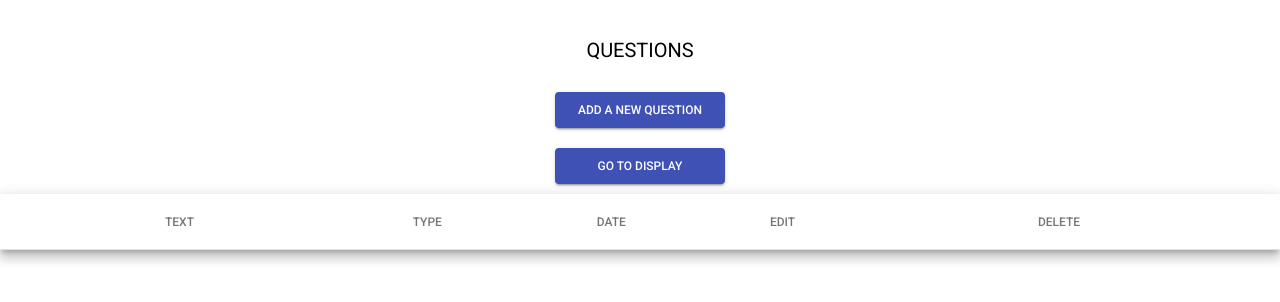
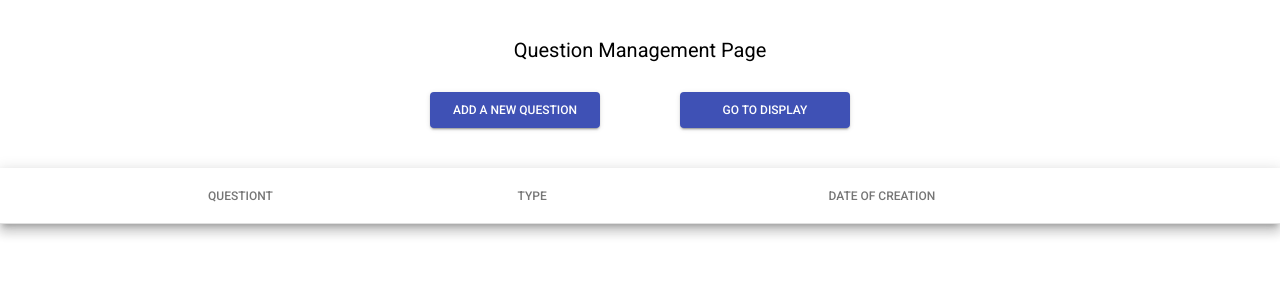
Before and after one commit to krayevska/forms-app, an Angular app: page / in a window 1280 px wide. Shown: the top 302 px of the page. Built offline with nearby package versions, Linux system fonts and the light colour scheme.

Commit message:
final refactoring before review

```diff
--- a/src/app/app.module.ts
+++ b/src/app/app.module.ts
@@ -5,7 +5,6 @@ import { MatTableModule } from '@angular/material/table';
 import { MatIconModule } from '@angular/material/icon';
 import { MatFormFieldModule } from '@angular/material/form-field';
 import { MatCheckboxModule } from '@angular/material/checkbox';
-
 import { MatButtonModule } from '@angular/material/button';
 import { ReactiveFormsModule } from '@angular/forms';
 import { MatCardModule } from '@angular/material/card';
@@ -13,6 +12,7 @@ import {
   MatRadioModule,
   MAT_RADIO_DEFAULT_OPTIONS,
 } from '@angular/material/radio';
+
 import { MatInputModule } from '@angular/material/input';
 import { AppRoutingModule } from './app-routing.module';
 import { AppComponent } from './app.component';
--- a/src/app/components/edit/edit.component.html
+++ b/src/app/components/edit/edit.component.html
@@ -75,14 +75,14 @@
       mat-raised-button
       type="submit"
       color="primary"
-      [disabled]="!questionForm.valid"
+      [disabled]="!questionForm.valid || questionForm.pristine"
     >
       Submit
     </button>
   </div>
 
   <div class="button-wrapper">
-    <button mat-stroked-button color="primary" (click)="goToQuestions()">
+    <button mat-stroked-button color="primary" (click)="goToManagmentPage()">
       Go to Questions
     </button>
   </div>
--- a/src/app/components/edit/edit.component.ts
+++ b/src/app/components/edit/edit.component.ts
@@ -1,6 +1,5 @@
 import { Component, OnInit } from '@angular/core';
 import {
-  AbstractControl,
   FormArray,
   FormBuilder,
   FormControl,
@@ -23,6 +22,7 @@ export class EditComponent implements OnInit {
   public question?: Question;
   public isAnswerOpen?: boolean;
   public updateValidation = updateValidation;
+  public editQuestion = editQuestion;
 
   constructor(
     private fb: FormBuilder,
@@ -43,9 +43,8 @@ export class EditComponent implements OnInit {
 
   setForm(question: Question) {
     let answersControls: FormControl[] = [];
-    let currentAnswers = question.answerOptions;
-    currentAnswers?.forEach((option) => {
-      answersControls.push(this.fb.control(option, [Validators.required]));
+    question.answerOptions?.forEach((option) => {
+      answersControls.push(this.fb.control(option));
     });
 
     this.questionForm = this.fb.group({
@@ -66,17 +65,16 @@ export class EditComponent implements OnInit {
     return this.questionForm?.get('answers') as FormArray;
   }
 
-  goToQuestions(): void {
+  goToManagmentPage(): void {
     this.router.navigate(['']);
   }
 
   onSubmit(): void {
-    let editedQ: Question;
     if (this.question) {
-      editedQ = editQuestion(this.questionForm?.value, this.question);
-      this.localStorageService.editQuestion(this.question);
+      this.editQuestion(this.questionForm?.value, this.question);
+      this.localStorageService.updateQuestion(this.question);
     }
-    this.goToQuestions();
+    this.goToManagmentPage();
   }
 
   onChange(e: MatRadioChange): void {
--- a/src/app/components/management/management.component.css
+++ b/src/app/components/management/management.component.css
@@ -7,6 +7,7 @@
 }
 
 .title-container {
+  width: 260px;
   font-size: 20px;
   padding-top: 40px;
 }
@@ -18,9 +19,16 @@ button {
 
 table {
   width: 100%;
+  margin-top: 30px;
 }
 
 td.mat-cell,
 th.mat-header-cell {
   text-align: center !important;
 }
+
+.buttons {
+  display: flex;
+  width: 500px;
+  margin: 0 auto;
+}
--- a/src/app/components/management/management.component.html
+++ b/src/app/components/management/management.component.html
@@ -1,8 +1,8 @@
 <div class="main-wrapper">
   <div class="title-container">
-    <p class="title">QUESTIONS</p>
+    <p class="title">Question Management Page</p>
   </div>
-
+  <div class="buttons">
     <div class="button-container">
       <button mat-raised-button color="primary" (click)="createQuestion()">
         ADD A NEW QUESTION
@@ -13,10 +13,12 @@
         GO TO DISPLAY
       </button>
     </div>
+  </div>
+
   <ng-container *ngIf="questions">
     <table mat-table [dataSource]="questions" class="mat-elevation-z8">
       <ng-container matColumnDef="text">
-        <th mat-header-cell *matHeaderCellDef>TEXT</th>
+        <th mat-header-cell *matHeaderCellDef>QUESTIONT</th>
         <td mat-cell *matCellDef="let question">{{ question.text }}</td>
       </ng-container>
 
@@ -26,12 +28,12 @@
       </ng-container>
 
       <ng-container matColumnDef="creationDate">
-        <th mat-header-cell *matHeaderCellDef>DATE</th>
+        <th mat-header-cell *matHeaderCellDef>DATE OF CREATION</th>
         <td mat-cell *matCellDef="let question">{{ question.creationDate }}</td>
       </ng-container>
 
       <ng-container matColumnDef="edit">
-        <th mat-header-cell *matHeaderCellDef>EDIT</th>
+        <th mat-header-cell *matHeaderCellDef></th>
         <td mat-cell *matCellDef="let question">
           <div class="button-container">
             <button
@@ -46,7 +48,7 @@
       </ng-container>
 
       <ng-container matColumnDef="delete">
-        <th mat-header-cell *matHeaderCellDef>DELETE</th>
+        <th mat-header-cell *matHeaderCellDef></th>
         <td mat-cell *matCellDef="let question">
           <div class="button-container">
             <button
--- a/src/app/components/multi-choice-answer/multi-choice-answer.component.css
+++ b/src/app/components/multi-choice-answer/multi-choice-answer.component.css
@@ -1,3 +1,14 @@
 .sub-title {
   text-decoration: underline;
 }
+
+.check-boxes-wrapper {
+  display: flex;
+  flex-direction: column;
+  gap: 3px;
+  margin-bottom: 5px;
+}
+
+p {
+  margin: 0;
+}
--- a/src/app/components/multi-choice-answer/multi-choice-answer.component.html
+++ b/src/app/components/multi-choice-answer/multi-choice-answer.component.html
@@ -1,18 +1,16 @@
 <div *ngIf="form && options">
-  <form class="example-section" [formGroup]="form" (ngSubmit)="onSubmit()">
+  <form class="check-boxes-wrapper" [formGroup]="form" (ngSubmit)="onSubmit()">
     <div formArrayName="checkboxes">
       <p class="sub-title">Choose min 2 answers</p>
-
-      <div *ngFor="let option of options">
-        <label>
-          <input
-            type="checkbox"
+      <div class="check-boxes-wrapper">
+        <div *ngFor="let option of options">
+          <mat-checkbox
             [formControlName]="option"
             [value]="option"
             (change)="onChangeAnswer($event)"
-          />
-          {{ option }}
-        </label>
+            >{{ option }}</mat-checkbox
+          >
+        </div>
       </div>
     </div>
     <div class="button-wrapper">
--- a/src/app/components/multi-choice-answer/multi-choice-answer.component.ts
+++ b/src/app/components/multi-choice-answer/multi-choice-answer.component.ts
@@ -22,6 +22,7 @@ export class MultiChoiceAnswerComponent implements OnInit {
   @Input() question?: Question;
   public options?: string[];
   public form?: FormGroup;
+
   public isSubmitted = false;
   public checks = 0;
 
@@ -42,7 +43,7 @@ export class MultiChoiceAnswerComponent implements OnInit {
   }
 
   onChangeAnswer(e: any): void {
-    this.checks = e.target.checked ? this.checks + 1 : this.checks - 1;
+    this.checks = e.checked ? this.checks + 1 : this.checks - 1;
   }
 
   disableSubmit(): boolean {
--- a/src/app/components/single-choise-answer/single-choise-answer.component.css
+++ b/src/app/components/single-choise-answer/single-choise-answer.component.css
@@ -2,6 +2,7 @@
   display: flex;
   flex-direction: column;
   gap: 3px;
+  margin-bottom: 5px;
 }
 
 .sub-title {
--- a/src/app/services/local-storage.service.ts
+++ b/src/app/services/local-storage.service.ts
@@ -24,27 +24,20 @@ export class LocalStorageService {
     return localStorage.getItem('questionToEdit');
   }
 
-  editQuestion(question: Question): void {
-    console.log('SERVISE EDIT ', question);
+  updateQuestion(question: Question): void {
     let key = question.creationDate;
     let allQuestions = this.getQuestions();
     let index = allQuestions.findIndex((q) => q.creationDate === key);
-    console.log('allQuestions ', allQuestions);
-    console.log('index ', index);
     allQuestions[index] = question;
-    console.log('allQuestions after ', allQuestions);
     localStorage.setItem('questions', JSON.stringify(allQuestions));
+    localStorage.removeItem('questionToEdit');
   }
 
   deleteQuestion(question: Question): void {
-    console.log('DELETE ', question);
-
     let key = question.creationDate;
     let allQuestions = this.getQuestions();
     let index = allQuestions.findIndex((q) => q.creationDate === key);
-    console.log('INDEX ', index);
     allQuestions.splice(index, 1);
-
     localStorage.setItem('questions', JSON.stringify(allQuestions));
   }
 
@@ -60,13 +53,11 @@ export class LocalStorageService {
       allQuestions[index].answer.single = answer.options;
     } else {
       let answers = Object.keys(answer);
-
       allQuestions[index].answer.multi = answers.filter(
         (option: any) => answer[option] === true
       );
     }
     allQuestions[index].answer.date = new Date(Date.now()).toLocaleString();
-
     localStorage.setItem('questions', JSON.stringify(allQuestions));
     this.statusChanges.next(key);
   }
@@ -85,16 +76,8 @@ export class LocalStorageService {
   }
 
   addQuestion(question: Question): void {
-    let questions: Question[];
-    let data = localStorage.getItem('questions');
-    if (data) {
-      questions = JSON.parse(data);
-      questions.push(question);
-      localStorage.setItem('questions', JSON.stringify(questions));
-    } else {
-      questions = [question];
-      localStorage.setItem('questions', JSON.stringify(questions));
-    }
-    //localStorage.setItem('questions', JSON.stringify(questions));
+    let questions = this.getQuestions();
+    questions.push(question);
+    localStorage.setItem('questions', JSON.stringify(questions));
   }
 }
```
Also changed, not shown: src/app/components/create/create.component.html (+0 -26 lines), src/app/components/create/create.component.ts (+4 -63 lines). Lines whose indentation alone changed are shown as unchanged.
